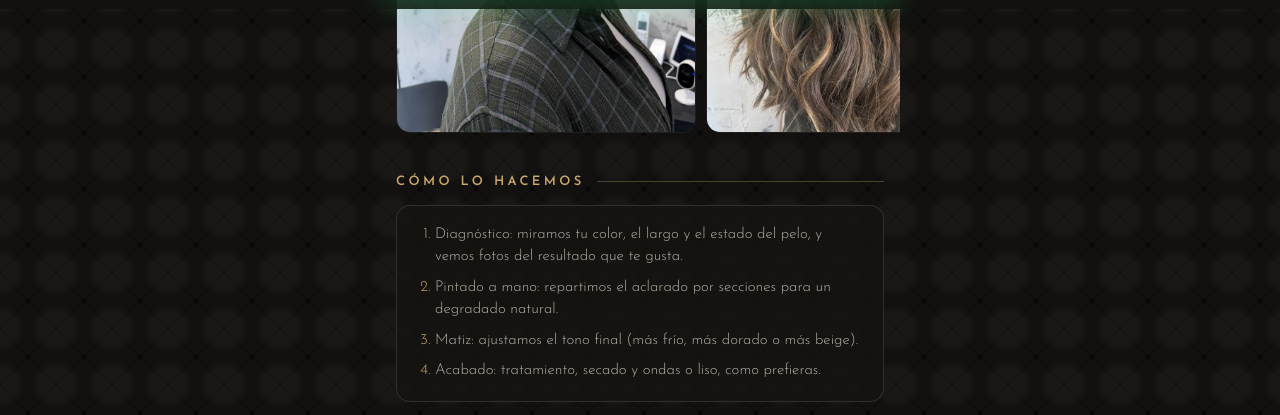
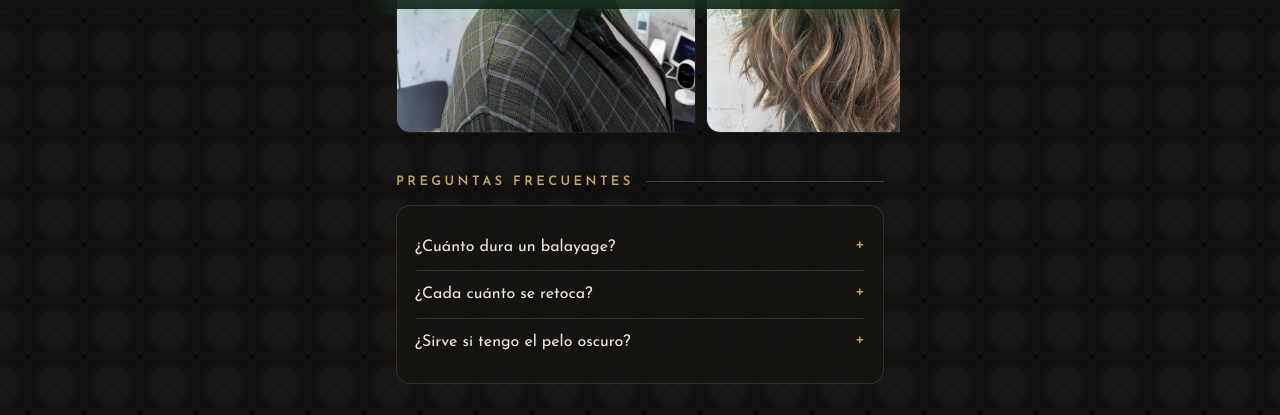
Before and after one commit to ChloeEstilistes/ChloeEstilistes.github.io, a plain HTML site: page balayage/index.html in a window 1280 px wide. Shown: the part 791-1206 px from the top of the page. Drawn offline with Linux system fonts and the light colour scheme.

Commit message:
Balayage: quitar Cómo lo hacemos

```diff
--- a/balayage/index.html
+++ b/balayage/index.html
@@ -259,10 +259,6 @@
     <div class="rail"><figure><img src="/img/mechas-bob.webp?v=4" alt="Balayage en melena corta" loading="lazy" width="900" height="1125"></figure><figure><img src="/img/balayage-castano-ondas.webp?v=4" alt="Balayage en castaño con ondas" loading="lazy" width="900" height="1125"></figure><figure><img src="/img/balayage-ondas-largo.webp?v=4" alt="Balayage en pelo largo con ondas" loading="lazy" width="900" height="1125"></figure><figure><img src="/img/balayage-rubio-ondas.webp" alt="Balayage rubio con ondas" loading="lazy" width="800" height="1066"></figure></div>
   </section>
 
-  <section>
-    <h2>Cómo lo hacemos</h2>
-    <div class="card"><ol><li>Diagnóstico: miramos tu color, el largo y el estado del pelo, y vemos fotos del resultado que te gusta.</li><li>Pintado a mano: repartimos el aclarado por secciones para un degradado natural.</li><li>Matiz: ajustamos el tono final (más frío, más dorado o más beige).</li><li>Acabado: tratamiento, secado y ondas o liso, como prefieras.</li></ol></div>
-  </section>
 
   <section>
     <h2>Preguntas frecuentes</h2>
```
